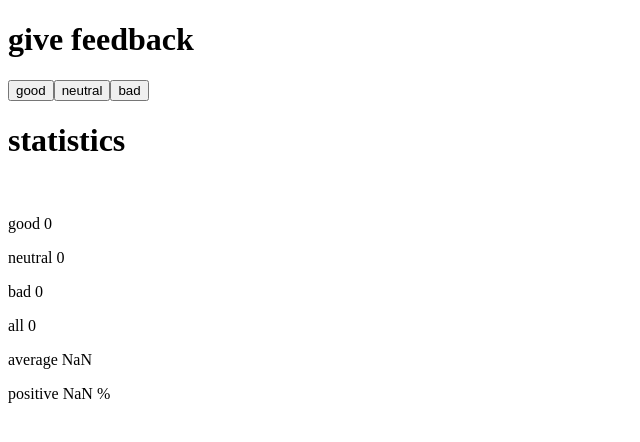
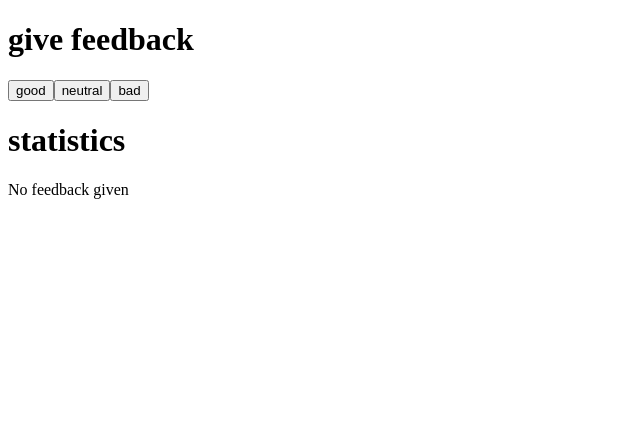
Before and after one commit to impemberton/fsopen, a React (Vite) app in the folder part1/unicafe/: page / in a window 1280 px wide. Shown: the top 442 px of the page, without its empty margins (0-640 px from the left). Built offline with nearby package versions, Linux system fonts and the light colour scheme.

Commit message:
complete part 1.9

```diff
--- a/part1/unicafe/src/App.jsx
+++ b/part1/unicafe/src/App.jsx
@@ -17,6 +17,10 @@ const Statistics = (props) => {
   const sum = () => good + bad + neutral
   const average = () => (good - bad) / sum()
   const positive = () => `${(good / sum()) * 100} %`
+
+  if (sum() <= 0) {
+    return (<p>No feedback given</p>)
+  }
   return (
     <>
     <Stat name="good" count={good} />
@@ -46,7 +50,6 @@ const App = () => {
     <Button text="neutral" action={makeIncrementer(neutral, setNeutral)}/>
     <Button text="bad" action={makeIncrementer(bad, setBad)}/>
     <h1>statistics</h1>
-    <br />
     <Statistics counters={[good, bad, neutral]} />
     </>
   )
```
